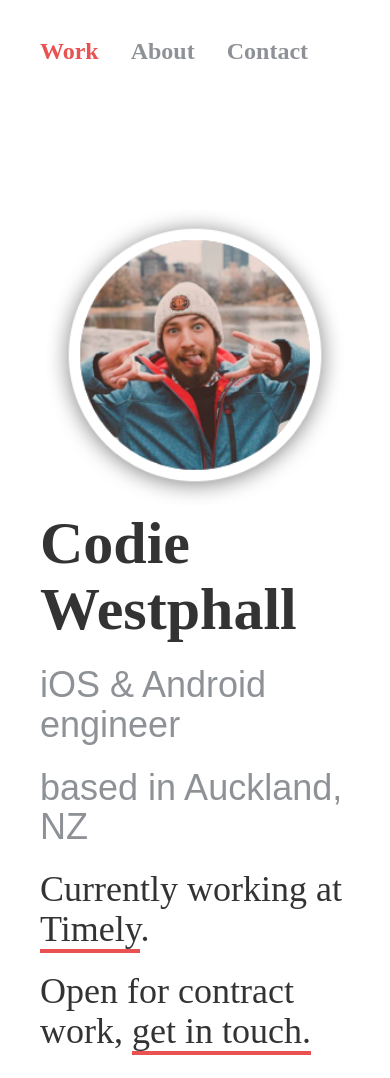
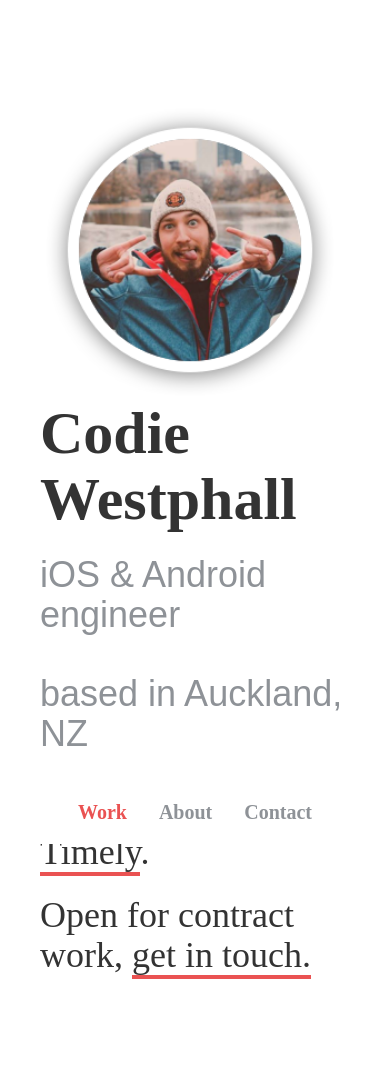
Before and after one commit to codie1991/codie.github.io, a Gatsby site: page / in a window 390 px wide. Shown: the top 1078 px of the page. Built offline with nearby package versions, Linux system fonts and the light colour scheme; Gatsby itself is replaced by a stand-in of ours; a web font is replaced by a local one.

Commit message:
Changing mobile header to bottom

```diff
--- a/src/components/Images/index.js
+++ b/src/components/Images/index.js
@@ -18,7 +18,7 @@ import FloorSense from "./FloorSense"
  * - `useStaticQuery`: https://www.gatsbyjs.org/docs/use-static-query/
  */
 
-const Avatar = () => {
+const Avatar = ({ maxWidth }) => {
   const data = useStaticQuery(graphql`
     query {
       placeholderImage: file(relativePath: { eq: "asset_avatar.png" }) {
@@ -31,7 +31,12 @@ const Avatar = () => {
     }
   `)
 
-  return <Img fluid={data.placeholderImage.childImageSharp.fluid} />
+  return (
+    <Img
+      fluid={data.placeholderImage.childImageSharp.fluid}
+      style={{ maxWidth }}
+    />
+  )
 }
 
 export default {
--- a/src/components/layout/header.js
+++ b/src/components/layout/header.js
@@ -36,10 +36,20 @@ const HeaderStyles = styled.header`
   a:hover {
     color: ${props => props.theme.colorBrand};
   }
+
+  @media screen and (max-width: ${props => props.theme.breakpointSmall}) {
+    bottom: 0;
+
+    .inner {
+      padding: 20px;
+      justify-content: center;
+      font-size: 20px;
+    }
+  }
 `
 
 const HeaderContent = styled.div`
-  padding: 200px ${props => props.theme.padding} 130px;
+  padding: 100px ${props => props.theme.padding} 130px;
   max-width: ${props => props.theme.maxWidth};
   margin: 0 auto;
 
@@ -51,6 +61,8 @@ const HeaderContent = styled.div`
   }
 
   @media screen and (min-width: ${props => props.theme.breakpointSmallMin}) {
+    padding-top: 200px;
+
     .header__grid {
       grid-template-columns: auto 250px;
       grid-gap: 100px 1rem;
--- a/src/components/layout/layout.js
+++ b/src/components/layout/layout.js
@@ -34,6 +34,7 @@ const LayoutStyles = styled.div`
 
   h2 {
     font-size: 48px;
+    margin-bottom: 40px;
   }
 
   h2.subtitle {
@@ -123,15 +124,15 @@ const LayoutStyles = styled.div`
 `
 
 const Layout = ({ children }) => {
-  const data = useStaticQuery(graphql`
-    query SiteTitleQuery {
-      site {
-        siteMetadata {
-          title
-        }
-      }
-    }
-  `)
+  // const data = useStaticQuery(graphql`
+  //   query SiteTitleQuery {
+  //     site {
+  //       siteMetadata {
+  //         title
+  //       }
+  //     }
+  //   }
+  // `)
 
   return (
     <ThemeProvider theme={theme}>
--- a/src/pages/index.js
+++ b/src/pages/index.js
@@ -38,7 +38,7 @@ const IndexPage = () => (
             </h3>
           </div>
           <div className="header__image">
-            <Images.Avatar />
+            <Images.Avatar maxWidth={300} />
           </div>
         </div>
       </Header>
@@ -102,7 +102,7 @@ const IndexPage = () => (
         </div>
 
         <h4>Technologies</h4>
-        <p class="content">
+        <p className="content">
           Swift, Codable, Drag and drop, Drawing, Customer UI
         </p>
         <div className="full-width">
```
